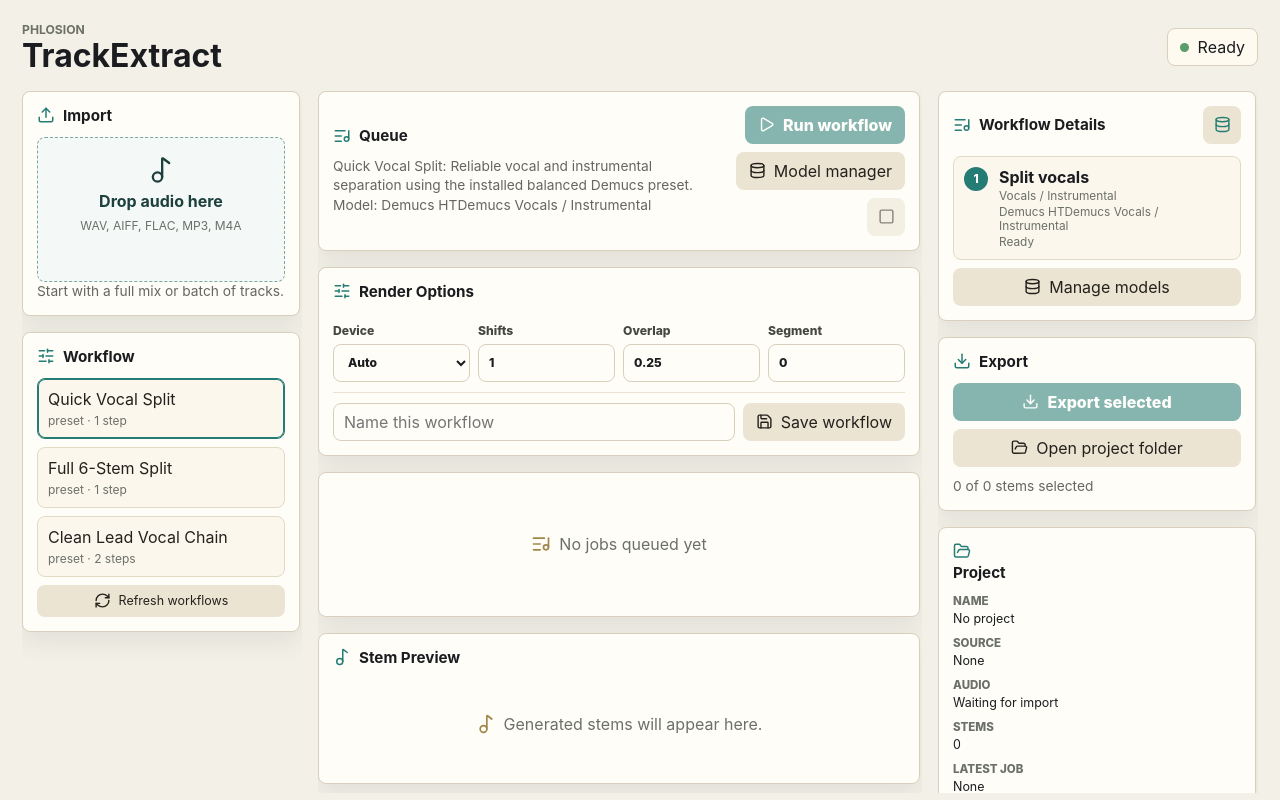
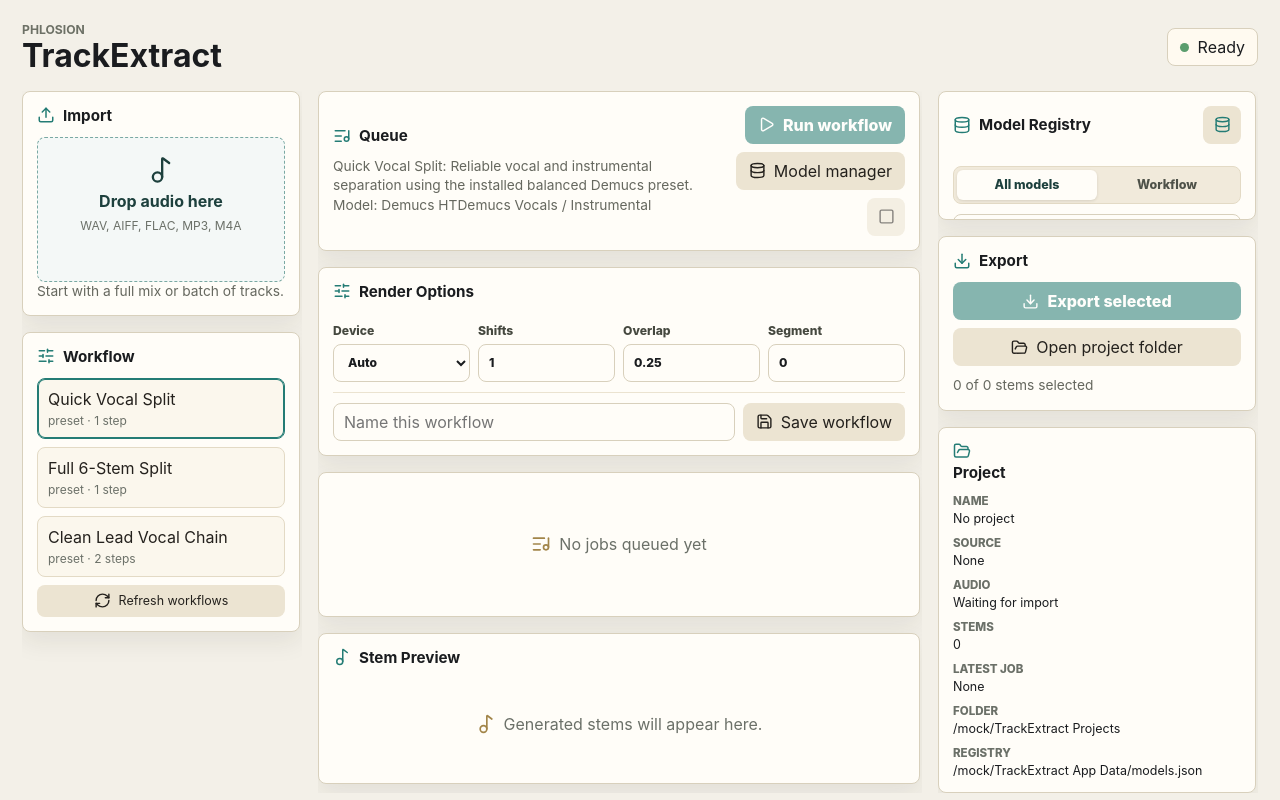
Before and after one commit to AdamWentworth/TrackExtract, a React (Vite) app: page / in a window 1280 px wide. Built offline with nearby package versions, Linux system fonts and the light colour scheme.

Commit message:
Restore model registry browsing

```diff
--- a/src/App.css
+++ b/src/App.css
@@ -146,7 +146,8 @@
   padding: 14px;
 }
 
-.model-rail .model-panel {
+.model-rail .model-panel,
+.model-rail .model-registry-panel {
   display: flex;
   flex: 1 1 auto;
   flex-direction: column;
@@ -552,6 +553,129 @@
   gap: 8px;
 }
 
+.model-registry-panel {
+  gap: 10px;
+}
+
+.registry-tabs {
+  background: #f1eadb;
+  border: 1px solid #e3dac5;
+  border-radius: 8px;
+  display: grid;
+  grid-template-columns: repeat(2, minmax(0, 1fr));
+  padding: 3px;
+}
+
+.registry-tab {
+  background: transparent;
+  border: 0;
+  border-radius: 6px;
+  color: #4e5148;
+  font-size: 0.78rem;
+  font-weight: 800;
+  min-height: 30px;
+}
+
+.registry-tab.is-selected {
+  background: #fffdf8;
+  box-shadow: 0 1px 3px rgba(34, 32, 26, 0.12);
+  color: #1d403d;
+}
+
+.model-summary-strip {
+  display: grid;
+  gap: 6px;
+  grid-template-columns: repeat(2, minmax(0, 1fr));
+}
+
+.model-summary-strip span {
+  background: #f4f8f7;
+  border: 1px solid #d9e5e2;
+  border-radius: 999px;
+  color: #345a56;
+  font-size: 0.7rem;
+  font-weight: 800;
+  padding: 5px 8px;
+  text-align: center;
+  white-space: nowrap;
+}
+
+.inline-model-list {
+  display: grid;
+  flex: 1 1 auto;
+  gap: 8px;
+  min-height: 0;
+  overflow-y: auto;
+  padding-right: 3px;
+  scrollbar-gutter: stable;
+}
+
+.inline-model-row {
+  align-items: stretch;
+  background: #fbf7ed;
+  border: 1px solid #e3dac5;
+  border-radius: 8px;
+  display: grid;
+  grid-template-columns: minmax(0, 1fr) auto;
+  overflow: hidden;
+}
+
+.inline-model-row.is-selected {
+  border-color: #247c75;
+  box-shadow: inset 0 0 0 1px #247c75;
+}
+
+.inline-model-main {
+  background: transparent;
+  border: 0;
+  color: #24211d;
+  display: grid;
+  gap: 2px;
+  justify-items: start;
+  min-width: 0;
+  padding: 9px;
+  text-align: left;
+}
+
+.inline-model-main strong,
+.inline-model-main small {
+  overflow: hidden;
+  text-overflow: ellipsis;
+  white-space: nowrap;
+  width: 100%;
+}
+
+.inline-model-main small {
+  color: #6b7068;
+  font-size: 0.72rem;
+}
+
+.inline-model-actions {
+  align-items: center;
+  background: #f1eadb;
+  border-left: 1px solid #e3dac5;
+  display: flex;
+  flex-direction: column;
+  gap: 4px;
+  justify-content: center;
+  min-width: 44px;
+  padding: 6px;
+}
+
+.inline-model-actions > svg {
+  color: #247c75;
+  height: 17px;
+  width: 17px;
+}
+
+.inline-model-actions > svg[aria-label="Missing"] {
+  color: #bd6958;
+}
+
+.inline-model-actions > svg[aria-label="Backend pending"] {
+  color: #a28549;
+}
+
 .workflow-step-row {
   align-items: start;
   background: #fbf7ed;
@@ -868,6 +992,11 @@
     min-height: 260px;
   }
 
+  .rail.model-rail .model-registry-panel {
+    max-height: 380px;
+    min-height: 260px;
+  }
+
   .model-list {
     max-height: none;
   }
--- a/src/App.tsx
+++ b/src/App.tsx
@@ -51,6 +51,7 @@
 type ModelOptionType = "select" | "integer" | "number" | "boolean";
 type RenderOptionValue = string | number | boolean;
 type WorkflowKind = "preset" | "custom" | "template";
+type ModelPanelView = "library" | "workflow";
 
 interface ModelOptionChoice {
   value: string;
@@ -254,6 +255,7 @@
   const [mediaUrls, setMediaUrls] = useState<Record<string, string>>({});
   const [modelInstallProgress, setModelInstallProgress] = useState<Record<string, ModelDownloadProgress>>({});
   const [modelManagerOpen, setModelManagerOpen] = useState(false);
+  const [modelPanelView, setModelPanelView] = useState<ModelPanelView>("library");
   const [modelFilter, setModelFilter] = useState("");
   const [customWorkflowName, setCustomWorkflowName] = useState("");
   const [status, setStatus] = useState("Ready");
@@ -490,12 +492,25 @@
   const filteredModels = useMemo(() => {
     const query = modelFilter.trim().toLowerCase();
     return models.filter((model) => {
-      const matchesQuery = !query || [model.displayName, model.backend, model.quality, model.version, model.notes]
+      const matchesQuery = !query || [
+        model.displayName,
+        model.backend,
+        model.quality,
+        model.version,
+        model.notes,
+        model.tasks.map(formatTask).join(" "),
+      ]
         .filter(Boolean)
         .some((value) => String(value).toLowerCase().includes(query));
       return matchesQuery;
     });
   }, [modelFilter, models]);
+  const modelCounts = useMemo(() => ({
+    total: models.length,
+    runnable: models.filter(isRunnableModel).length,
+    installable: models.filter(isInstallableModel).length,
+    pending: models.filter((model) => model.installed && !isRunnableModel(model)).length,
+  }), [models]);
 
   useEffect(() => {
     if (!selectedWorkflowStep) {
@@ -987,16 +1002,112 @@
         </section>
 
         <aside className="rail model-rail">
-          <section className="panel workflow-details-panel">
+          <section className="panel model-registry-panel">
             <div className="panel-heading with-action">
               <span>
-                <ListMusic aria-hidden />
-                <h2>Workflow Details</h2>
+                <Database aria-hidden />
+                <h2>Model Registry</h2>
               </span>
               <button className="icon-button" type="button" onClick={() => setModelManagerOpen(true)} title="Open model manager">
                 <Database aria-hidden />
               </button>
             </div>
+
+            <div className="registry-tabs" role="tablist" aria-label="Model registry view">
+              <button
+                aria-selected={modelPanelView === "library"}
+                className={modelPanelView === "library" ? "registry-tab is-selected" : "registry-tab"}
+                onClick={() => setModelPanelView("library")}
+                role="tab"
+                type="button"
+              >
+                All models
+              </button>
+              <button
+                aria-selected={modelPanelView === "workflow"}
+                className={modelPanelView === "workflow" ? "registry-tab is-selected" : "registry-tab"}
+                onClick={() => setModelPanelView("workflow")}
+                role="tab"
+                type="button"
+              >
+                Workflow
+              </button>
+            </div>
+
+            {modelPanelView === "library" ? (
+              <>
+                <input
+                  aria-label="Search model registry"
+                  onChange={(event) => setModelFilter(event.currentTarget.value)}
+                  placeholder="Search all models"
+                  type="search"
+                  value={modelFilter}
+                />
+                <div className="model-summary-strip" aria-label="Model registry summary">
+                  <span>{modelCounts.total} total</span>
+                  <span>{modelCounts.runnable} runnable</span>
+                  <span>{modelCounts.installable} installable</span>
+                  <span>{modelCounts.pending} pending</span>
+                </div>
+                <div className="inline-model-list">
+                  {filteredModels.length === 0 ? (
+                    <div className="empty-state compact">
+                      <span>No models match this search.</span>
+                    </div>
+                  ) : (
+                    filteredModels.map((model) => (
+                      <article
+                        className={selectedModelId === model.id ? "inline-model-row is-selected" : "inline-model-row"}
+                        key={model.id}
+                      >
+                        <button className="inline-model-main" type="button" onClick={() => useModelFromManager(model)}>
+                          <strong>{model.displayName}</strong>
+                          <small>
+                            {model.backend} · {model.quality} · {formatTask(model.tasks[0])}
+                          </small>
+                          <small>{modelStatusText(model, modelInstallProgress[model.id])}</small>
+                        </button>
+                        <div className="inline-model-actions">
+                          {isInstallableModel(model) ? (
+                            <button
+                              className="model-install"
+                              type="button"
+                              onClick={() => installModel(model)}
+                              disabled={Boolean(modelInstallProgress[model.id])}
+                              title={`Install ${model.displayName}`}
+                            >
+                              <Download aria-hidden />
+                              {modelInstallProgress[model.id]
+                                ? `${Math.round(modelInstallProgress[model.id].progress * 100)}%`
+                                : "Install"}
+                            </button>
+                          ) : null}
+                          {model.sourceUrl || model.downloadUrl ? (
+                            <button className="model-link" type="button" onClick={() => openModelSource(model)} title="Open model source">
+                              <ExternalLink aria-hidden />
+                            </button>
+                          ) : null}
+                          {model.installed ? (
+                            isRunnableModel(model) ? (
+                              <CheckCircle2 aria-label="Installed" />
+                            ) : (
+                              <AlertTriangle aria-label="Backend pending" />
+                            )
+                          ) : (
+                            <X aria-label="Missing" />
+                          )}
+                        </div>
+                      </article>
+                    ))
+                  )}
+                </div>
+                <button className="secondary-action" type="button" onClick={() => setModelManagerOpen(true)}>
+                  <Database aria-hidden />
+                  Manage models
+                </button>
+              </>
+            ) : (
+              <>
                 <div className="workflow-step-list">
                   {(selectedWorkflow?.steps ?? [{
                     id: "ad_hoc",
@@ -1023,6 +1134,8 @@
                   <Database aria-hidden />
                   Manage models
                 </button>
+              </>
+            )}
           </section>
 
           <section className="panel export-panel">
```
Also changed, not shown: 1 other file (tests, documents, lock files or other folders). Lines whose indentation alone changed are shown as unchanged.
